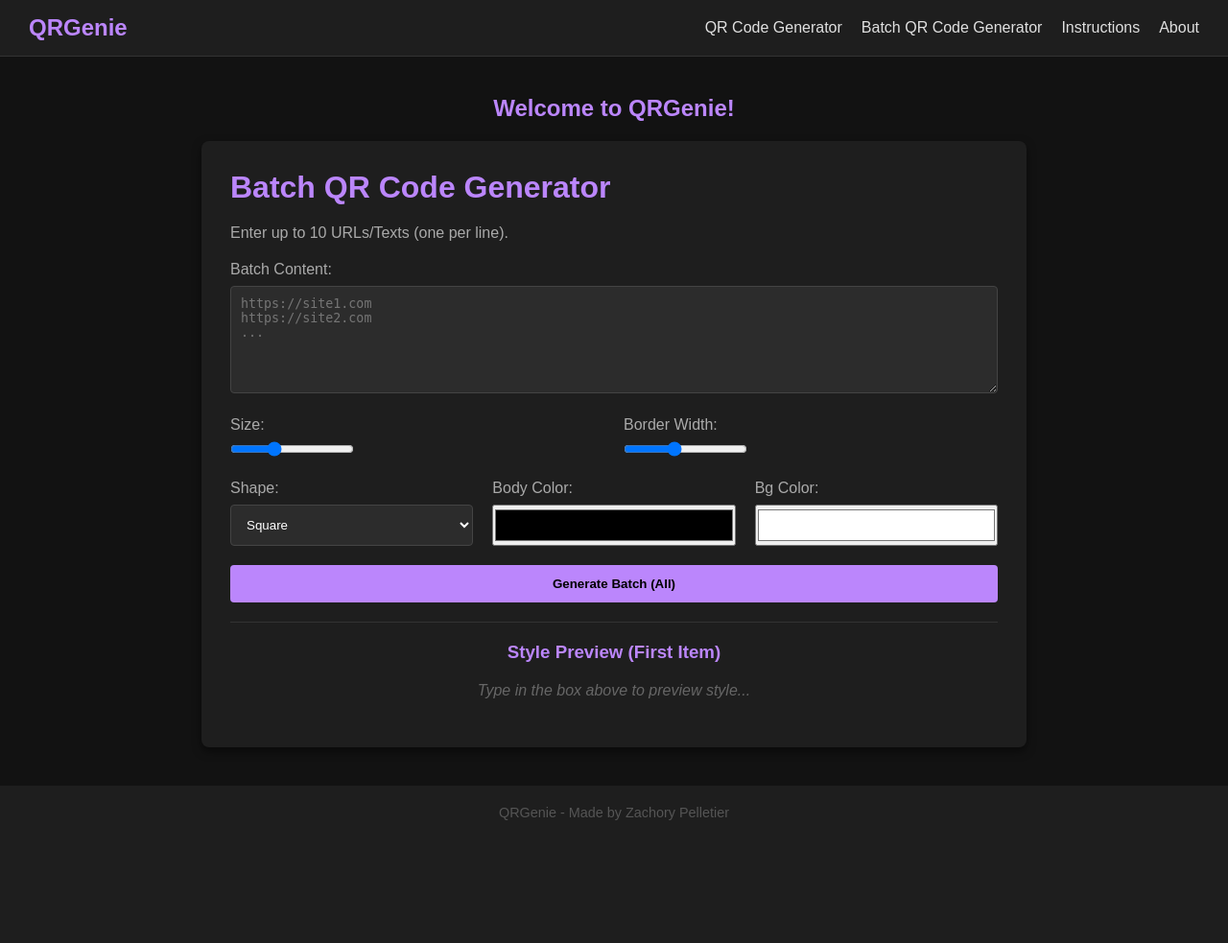
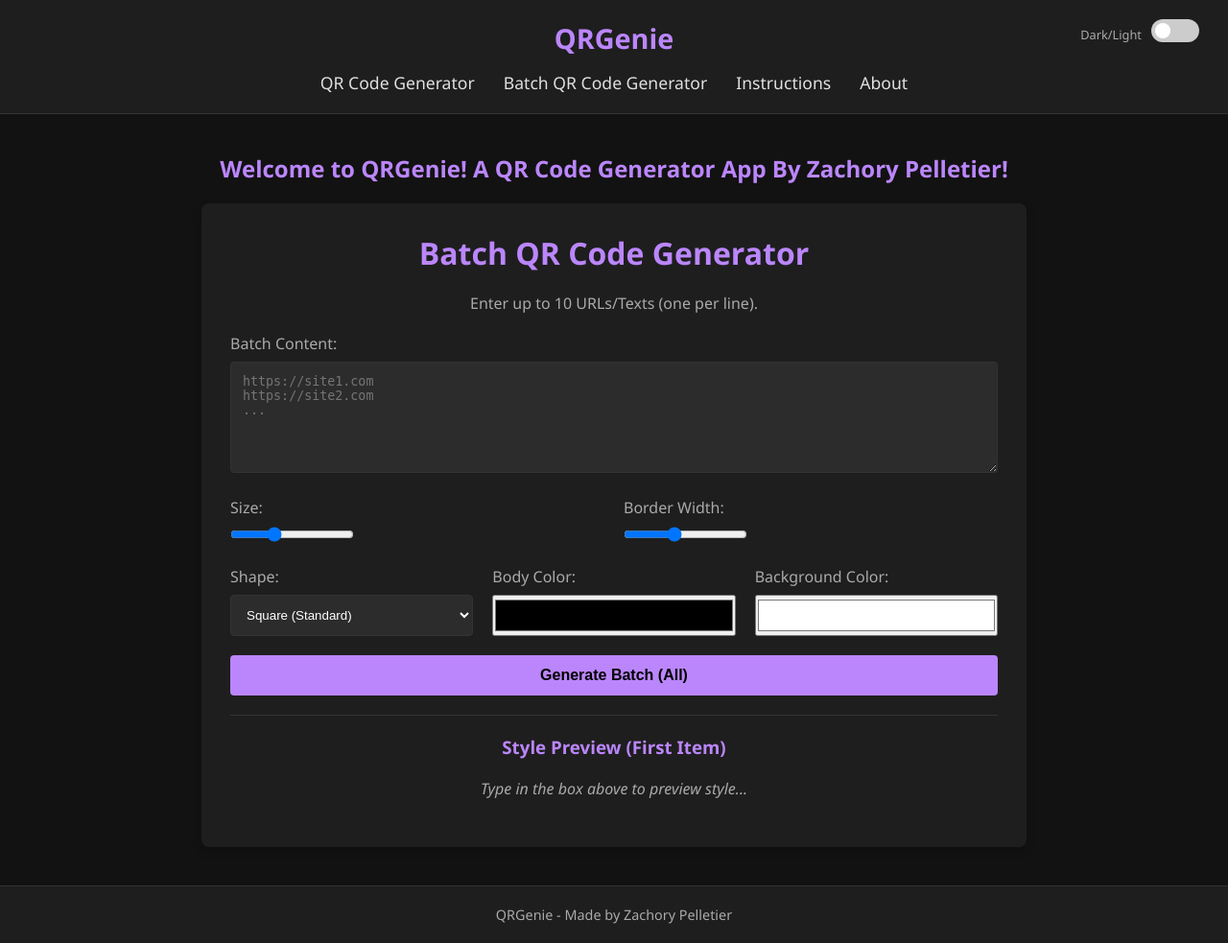
Before and after one commit to ZPelletierCSUSTAN/QRGenie, a Flask app: page /batch in a window 1280 px wide. Shown: the whole page at 96% size. Before the commit the page ends 855 px from the top, so only its background shows below. Run offline with Flask 3, Linux system fonts and the light colour scheme.

Commit message:
Initial commit

```diff
--- a/app.py
+++ b/app.py
@@ -18,6 +18,8 @@ app = Flask(__name__)
 # --- Helper: Hex to RGB ---
 def hex_to_rgb(hex_color):
     """Converts #RRGGBB to (R, G, B) tuple."""
+    if not hex_color:
+        return (0, 0, 0) # Default black
     hex_color = hex_color.lstrip('#')
     return tuple(int(hex_color[i:i+2], 16) for i in (0, 2, 4))
 
@@ -28,7 +30,7 @@ def generate_qr_base64(text, size, color, bg_color, border, shape):
         box_size = int(size)
         border_size = int(border)
 
-        # Map shape names to Drawer objects
+        # Extended list of shapes
         drawers = {
             'square': SquareModuleDrawer(),
             'gapped': GappedSquareModuleDrawer(),
@@ -39,7 +41,7 @@ def generate_qr_base64(text, size, color, bg_color, border, shape):
         }
         selected_drawer = drawers.get(shape, SquareModuleDrawer())
 
-        # Convert colors for StyledPilImage
+        # Convert colors
         front_rgb = hex_to_rgb(color)
         back_rgb = hex_to_rgb(bg_color)
 
@@ -52,7 +54,6 @@ def generate_qr_base64(text, size, color, bg_color, border, shape):
         qr.add_data(text)
         qr.make(fit=True)
 
-        # Use StyledPilImage to support Shapes (Drawers)
         img = qr.make_image(
             image_factory=StyledPilImage,
             module_drawer=selected_drawer,
@@ -83,7 +84,7 @@ def api_generate():
     color = data.get('color', '#000000')
     bg_color = data.get('bg_color', '#ffffff')
     border = data.get('border', 4)
-    shape = data.get('shape', 'square') # Default to square
+    shape = data.get('shape', 'square')
 
     if not text:
         return jsonify({'success': False})
--- a/static/style.css
+++ b/static/style.css
@@ -1,65 +1,243 @@
+/* --- THEME VARIABLES --- */
+:root {
+    /* Default Dark Mode */
+    --bg-body: #121212;
+    --bg-navbar: #1E1E1E;
+    --bg-card: #1E1E1E;
+    --text-main: #E0E0E0;
+    --text-muted: #AAA;
+    --accent-color: #BB86FC;
+    --border-color: #333;
+    --input-bg: #2C2C2C;
+    --input-text: #FFF;
+    --btn-primary: #BB86FC;
+    --btn-primary-hover: #9965f4;
+    --btn-primary-text: #000;
+}
+
+/* Light Mode Overrides */
+[data-theme="light"] {
+    --bg-body: #F4F4F9;
+    --bg-navbar: #FFFFFF;
+    --bg-card: #FFFFFF;
+    --text-main: #222;
+    --text-muted: #555;
+    --accent-color: #6200EE; /* Darker purple for contrast on white */
+    --border-color: #DDD;
+    --input-bg: #F0F0F0;
+    --input-text: #000;
+    --btn-primary: #6200EE;
+    --btn-primary-hover: #3700b3;
+    --btn-primary-text: #FFF;
+}
+
 /* GLOBAL RESET */
-* { box-sizing: border-box; margin: 0; padding: 0; }
+* {
+    box-sizing: border-box;
+    margin: 0;
+    padding: 0;
+}
 
 body {
-    background-color: #121212;
-    color: #E0E0E0;
-    font-family: sans-serif;
+    background-color: var(--bg-body);
+    color: var(--text-main);
+    font-family: 'Segoe UI', Tahoma, Geneva, Verdana, sans-serif;
     display: flex;
     flex-direction: column;
     min-height: 100vh;
+    transition: background-color 0.3s, color 0.3s;
+}
+
+/* UTILITY CLASSES */
+.text-center {
+    text-align: center;
 }
 
 /* NAVBAR */
 .navbar {
-    background-color: #1E1E1E;
-    padding: 15px 30px;
+    background-color: var(--bg-navbar);
+    padding: 20px 30px;
     display: flex;
-    justify-content: space-between;
+    flex-direction: column;
+    justify-content: center;
     align-items: center;
-    border-bottom: 1px solid #333;
+    border-bottom: 1px solid var(--border-color);
+    position: relative; /* For positioning theme toggle */
 }
-.logo { font-size: 1.5rem; font-weight: bold; color: #BB86FC; }
-.nav-links { list-style: none; display: flex; gap: 20px; }
-.nav-links a { color: #E0E0E0; text-decoration: none; transition: 0.3s; }
-.nav-links a:hover { color: #BB86FC; }
+
+.logo {
+    font-size: 1.8rem;
+    font-weight: bold;
+    color: var(--accent-color);
+    margin-bottom: 15px;
+}
+
+.nav-links {
+    list-style: none;
+    display: flex;
+    gap: 30px;
+    padding: 0;
+    margin: 0;
+}
+
+.nav-links a {
+    color: var(--text-main);
+    text-decoration: none;
+    transition: 0.3s;
+    font-size: 1.1rem;
+    padding-bottom: 5px;
+}
+
+.nav-links a:hover {
+    color: var(--accent-color);
+    border-bottom: 2px solid var(--accent-color);
+}
+
+/* THEME TOGGLE SWITCH */
+.theme-switch-wrapper {
+    position: absolute;
+    top: 20px;
+    right: 30px;
+    display: flex;
+    align-items: center;
+}
+
+.theme-switch {
+    display: inline-block;
+    height: 24px;
+    position: relative;
+    width: 50px;
+}
+
+.theme-switch input {
+    display: none;
+}
+
+.slider {
+    background-color: #ccc;
+    bottom: 0;
+    cursor: pointer;
+    left: 0;
+    position: absolute;
+    right: 0;
+    top: 0;
+    transition: .4s;
+    border-radius: 34px;
+}
+
+.slider:before {
+    background-color: #fff;
+    bottom: 4px;
+    content: "";
+    height: 16px;
+    left: 4px;
+    position: absolute;
+    transition: .4s;
+    width: 16px;
+    border-radius: 50%;
+}
+
+input:checked + .slider {
+    background-color: var(--accent-color);
+}
+
+input:checked + .slider:before {
+    transform: translateX(26px);
+}
 
 /* CONTAINER */
-.container { flex: 1; max-width: 900px; margin: 40px auto; padding: 0 20px; width: 100%; }
+.container {
+    flex: 1;
+    max-width: 900px;
+    margin: 40px auto;
+    padding: 0 20px;
+    width: 100%;
+}
 
 /* CARDS */
-.card { background-color: #1E1E1E; padding: 30px; border-radius: 8px; box-shadow: 0 4px 10px rgba(0,0,0,0.5); }
-h1, h3 { color: #BB86FC; margin-bottom: 20px; }
+.card {
+    background-color: var(--bg-card);
+    padding: 30px;
+    border-radius: 8px;
+    box-shadow: 0 4px 10px rgba(0,0,0,0.2);
+    transition: background-color 0.3s;
+}
 
-/* PREVIEW PANE (Updated for Bottom Layout) */
+h1, h2, h3 {
+    color: var(--accent-color);
+    margin-bottom: 20px;
+}
+
+/* FORMS */
+.form-group {
+    margin-bottom: 20px;
+}
+
+.form-row {
+    display: flex;
+    gap: 20px;
+}
+
+.form-row .form-group {
+    flex: 1;
+}
+
+label {
+    display: block;
+    margin-bottom: 8px;
+    color: var(--text-muted);
+}
+
+input[type="text"], textarea, select {
+    width: 100%;
+    padding: 12px;
+    background-color: var(--input-bg);
+    border: 1px solid var(--border-color);
+    color: var(--input-text);
+    border-radius: 4px;
+}
+
+/* BUTTONS */
+.btn-primary {
+    width: 100%;
+    padding: 12px;
+    background-color: var(--btn-primary);
+    border: none;
+    color: var(--btn-primary-text);
+    font-weight: bold;
+    cursor: pointer;
+    border-radius: 4px;
+    font-size: 1rem;
+    transition: background-color 0.3s;
+}
+
+.btn-primary:hover {
+    background-color: var(--btn-primary-hover);
+}
+
+.btn-secondary {
+    display: inline-block;
+    padding: 10px 40px;
+    background-color: #03DAC6;
+    color: #000;
+    text-decoration: none;
+    font-weight: bold;
+    border-radius: 4px;
+    margin-top: 15px;
+}
+
+/* IMAGES & PREVIEWS */
 .preview-pane {
     text-align: center;
     margin-top: 20px;
 }
 
-/* FORMS */
-.form-group { margin-bottom: 20px; }
-.form-row { display: flex; gap: 20px; }
-.form-row .form-group { flex: 1; }
-label { display: block; margin-bottom: 8px; color: #AAA; }
-input[type="text"], textarea {
-    width: 100%; padding: 12px; background-color: #2C2C2C;
-    border: 1px solid #444; color: #FFF; border-radius: 4px;
+.qr-img {
+    border: 10px solid #FFF; /* Keep white border for scanning */
+    border-radius: 5px;
+    max-width: 100%;
+    box-shadow: 0 0 15px rgba(0,0,0,0.2);
 }
-
-/* BUTTONS */
-.btn-primary {
-    width: 100%; padding: 12px; background-color: #BB86FC;
-    border: none; color: #000; font-weight: bold; cursor: pointer; border-radius: 4px;
-}
-.btn-primary:hover { background-color: #9965f4; }
-.btn-secondary {
-    display: inline-block; padding: 10px 40px; background-color: #03DAC6;
-    color: #000; text-decoration: none; font-weight: bold; border-radius: 4px; margin-top: 15px;
-}
-
-/* IMAGES */
-.qr-img { border: 10px solid #FFF; border-radius: 5px; max-width: 100%; box-shadow: 0 0 15px rgba(0,0,0,0.5); }
 
 /* BATCH GRID */
 .batch-grid {
@@ -68,17 +246,46 @@ input[type="text"], textarea {
     gap: 20px;
     margin-top: 20px;
 }
+
 .batch-item {
-    background: #2C2C2C;
+    background-color: var(--input-bg);
     padding: 10px;
     border-radius: 4px;
     text-align: center;
-}
-.batch-item img { width: 100%; border: 5px solid white; margin-bottom: 10px; }
-.batch-item p { font-size: 0.8rem; color: #aaa; overflow: hidden; white-space: nowrap; text-overflow: ellipsis; }
-.btn-mini {
-    display: block; background: #BB86FC; color: black; text-decoration: none;
-    font-size: 0.8rem; padding: 5px; border-radius: 2px; margin-top: 5px;
+    border: 1px solid var(--border-color);
 }
 
-footer { text-align: center; padding: 20px; background-color: #1E1E1E; color: #555; font-size: 0.9rem; margin-top: auto; }
+.batch-item img {
+    width: 100%;
+    border: 5px solid white;
+    margin-bottom: 10px;
+}
+
+.batch-item p {
+    font-size: 0.8rem;
+    color: var(--text-muted);
+    overflow: hidden;
+    white-space: nowrap;
+    text-overflow: ellipsis;
+}
+
+.btn-mini {
+    display: block;
+    background: var(--btn-primary);
+    color: var(--btn-primary-text);
+    text-decoration: none;
+    font-size: 0.8rem;
+    padding: 5px;
+    border-radius: 2px;
+    margin-top: 5px;
+}
+
+footer {
+    text-align: center;
+    padding: 20px;
+    background-color: var(--bg-navbar);
+    color: var(--text-muted);
+    font-size: 0.9rem;
+    margin-top: auto;
+    border-top: 1px solid var(--border-color);
+}
--- a/templates/base.html
+++ b/templates/base.html
@@ -10,6 +10,15 @@
 
     <!-- Navbar -->
     <nav class="navbar">
+        <!-- Theme Toggle Switch -->
+        <div class="theme-switch-wrapper">
+            <span style="font-size: 0.8rem; margin-right: 10px; color: var(--text-muted);">Dark/Light</span>
+            <label class="theme-switch" for="checkbox">
+                <input type="checkbox" id="checkbox" />
+                <div class="slider"></div>
+            </label>
+        </div>
+
         <div class="logo">QRGenie</div>
         <ul class="nav-links">
             <li><a href="{{ url_for('index') }}">QR Code Generator</a></li>
@@ -21,8 +30,8 @@
 
     <!-- Main Content -->
     <main class="container">
-        <!-- ADDED WELCOME TEXT -->
-        <h2 style="text-align: center; color: #BB86FC; margin-bottom: 20px;">Welcome to QRGenie!</h2>
+        <!-- UPDATED WELCOME TEXT -->
+        <h2 class="text-center">Welcome to QRGenie! A QR Code Generator App By Zachory Pelletier!</h2>
 
         {% block content %}
         {% endblock %}
@@ -33,5 +42,30 @@
         <p>QRGenie - Made by Zachory Pelletier</p>
     </footer>
 
+    <!-- Theme Logic Script -->
+    <script>
+        const toggleSwitch = document.querySelector('.theme-switch input[type="checkbox"]');
+        const currentTheme = localStorage.getItem('theme');
+
+        if (currentTheme) {
+            document.documentElement.setAttribute('data-theme', currentTheme);
+            if (currentTheme === 'light') {
+                toggleSwitch.checked = true;
+            }
+        }
+
+        function switchTheme(e) {
+            if (e.target.checked) {
+                document.documentElement.setAttribute('data-theme', 'light');
+                localStorage.setItem('theme', 'light');
+            } else {
+                document.documentElement.setAttribute('data-theme', 'dark');
+                localStorage.setItem('theme', 'dark');
+            }
+        }
+
+        toggleSwitch.addEventListener('change', switchTheme, false);
+    </script>
+
 </body>
 </html>
--- a/templates/batch.html
+++ b/templates/batch.html
@@ -2,8 +2,9 @@
 
 {% block content %}
 <div class="card">
-    <h1>Batch QR Code Generator</h1>
-    <p style="margin-bottom: 20px; color: #aaa;">Enter up to 10 URLs/Texts (one per line).</p>
+    <!-- CENTERED TITLE -->
+    <h1 class="text-center">Batch QR Code Generator</h1>
+    <p class="text-center" style="margin-bottom: 20px; color: var(--text-muted);">Enter up to 10 URLs/Texts (one per line).</p>
 
     {% if error %}
     <div style="background-color: #cf6679; color: black; padding: 10px; border-radius: 4px; margin-bottom: 15px;">
@@ -15,7 +16,7 @@
         <div class="controls-section">
             <div class="form-group">
                 <label for="batch_text">Batch Content:</label>
-                <textarea id="batch_text" name="batch_text" rows="6" placeholder="https://site1.com&#10;https://site2.com&#10;..." style="width: 100%; background: #2C2C2C; color: white; border: 1px solid #444; padding: 10px;">{{ form.batch_text }}</textarea>
+                <textarea id="batch_text" name="batch_text" rows="6" placeholder="https://site1.com&#10;https://site2.com&#10;..." style="width: 100%;">{{ form.batch_text }}</textarea>
             </div>
 
             <div class="form-row">
@@ -32,11 +33,12 @@
             <div class="form-row">
                 <div class="form-group">
                     <label>Shape:</label>
-                    <select id="shape" name="shape" style="width: 100%; padding: 12px; background: #2C2C2C; color: white; border: 1px solid #444; border-radius: 4px;">
-                        <option value="square" {% if form.shape == 'square' %}selected{% endif %}>Square</option>
+                    <!-- ADDED NEW SHAPES -->
+                    <select id="shape" name="shape" style="width: 100%;">
+                        <option value="square" {% if form.shape == 'square' %}selected{% endif %}>Square (Standard)</option>
                         <option value="rounded" {% if form.shape == 'rounded' %}selected{% endif %}>Rounded Squares</option>
                         <option value="circle" {% if form.shape == 'circle' %}selected{% endif %}>Dots / Circles</option>
-                        <option value="gapped" {% if form.shape == 'gapped' %}selected{% endif %}>Gapped</option>
+                        <option value="gapped" {% if form.shape == 'gapped' %}selected{% endif %}>Gapped Squares</option>
                         <option value="vertical" {% if form.shape == 'vertical' %}selected{% endif %}>Vertical Bars</option>
                         <option value="horizontal" {% if form.shape == 'horizontal' %}selected{% endif %}>Horizontal Bars</option>
                     </select>
@@ -46,7 +48,8 @@
                     <input type="color" id="color" name="color" value="{{ form.color }}" style="width: 100%; height: 43px;">
                 </div>
                 <div class="form-group">
-                    <label>Bg Color:</label>
+                    <!-- UPDATED LABEL -->
+                    <label>Background Color:</label>
                     <input type="color" id="bg_color" name="bg_color" value="{{ form.bg_color }}" style="width: 100%; height: 43px;">
                 </div>
             </div>
@@ -57,9 +60,9 @@
 
     <!-- LIVE PREVIEW PANE -->
     <div class="preview-pane">
-        <h3 style="border-top: 1px solid #333; padding-top: 20px; margin-top: 20px;">Style Preview (First Item)</h3>
+        <h3 style="border-top: 1px solid var(--border-color); padding-top: 20px; margin-top: 20px;">Style Preview (First Item)</h3>
 
-        <div id="placeholder-text" style="color: #666; font-style: italic; margin-bottom: 20px;">
+        <div id="placeholder-text" style="color: var(--text-muted); font-style: italic; margin-bottom: 20px;">
             Type in the box above to preview style...
         </div>
 
--- a/templates/page1.html
+++ b/templates/page1.html
@@ -2,7 +2,8 @@
 
 {% block content %}
 <div class="card">
-    <h1>Instructions</h1>
+    <!-- CENTERED TITLE -->
+    <h1 class="text-center">Instructions</h1>
     <ul class="list" style="list-style: none;">
         <li><strong>Step 1:</strong> Go to the QR Code Generator or Batch QR Code Generator tab.</li>
         <li style="margin-top: 10px;"><strong>Step 2:</strong> Enter a URL (e.g., https://google.com) or plain text.</li>
--- a/templates/page2.html
+++ b/templates/page2.html
@@ -2,10 +2,10 @@
 
 {% block content %}
 <div class="card">
-    <h1>About QRGenie</h1>
+    <!-- CENTERED TITLE -->
+    <h1 class="text-center">About QRGenie</h1>
     <p>This is a Flask Python application designed to generate high-quality QR codes.</p>
 
-    <!-- CHANGED: Added attribution -->
     <p><strong>Made by:</strong> Zachory Pelletier</p>
 
     <br>
```
Also changed, not shown: templates/index.html (+11 -9 lines).
